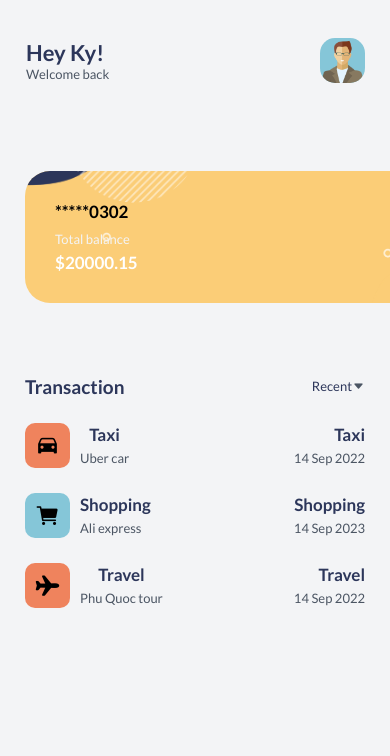
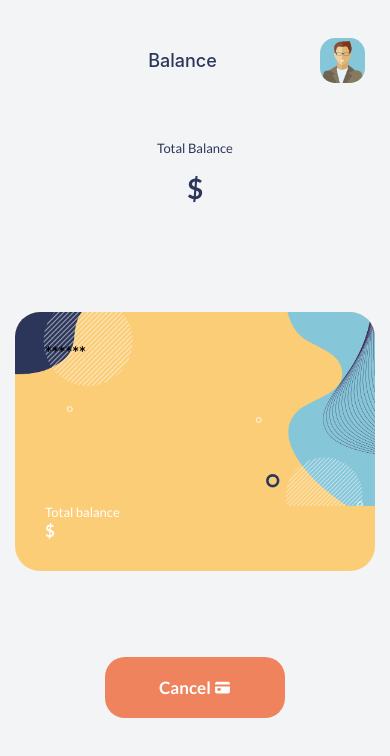
Before and after one commit to dsitweed/react-native-firstA, a React Native app: screen /Balance in a window 390 px wide. Shown: the top 756 px of the page. Built offline with nearby package versions, Linux system fonts and the light colour scheme.

Commit message:
FEAT: balance screen + get data from route in navigate

```diff
--- /dev/null
+++ b/components/Balance/AmountSection.tsx
@@ -0,0 +1,38 @@
+import React, { FunctionComponent } from "react";
+import styled from "styled-components/native";
+import { colors } from "../colors";
+import RegularText from "../Texts/RegularText";
+import SmallText from "../Texts/SmallText";
+import { AmountProps } from "./types";
+
+const AmountSectionBackground = styled.View({
+    width: '100%',
+    paddingTop: '5px',
+    alignItems: 'center',
+    flex: 1,
+});
+
+const AmountSection: FunctionComponent<AmountProps> = (props) => {
+    return (
+        <AmountSectionBackground>
+            <SmallText
+                textStyles={{
+                    color: colors.secondary,
+                    marginBottom: 15,
+                }}
+            >
+                Total Balance
+            </SmallText>
+            <RegularText
+                textStyles={{
+                    color: colors.secondary,
+                    fontSize: 28,
+                }}
+            >
+                ${props.balance}
+            </RegularText>
+        </AmountSectionBackground>
+    );
+}
+
+export default AmountSection;
--- /dev/null
+++ b/components/Balance/BalanceCard.tsx
@@ -0,0 +1,74 @@
+import React, { FunctionComponent } from "react";
+import styled from "styled-components/native";
+import { colors } from "../colors";
+import { BalanceCardProps } from "./types";
+
+// images
+import card_bg from "../../assets/bgs/background_transparent.png";
+import RegularText from "../Texts/RegularText";
+import SmallText from "../Texts/SmallText";
+import { View } from "react-native";
+
+const CardBackground = styled.ImageBackground({
+    height: '75%',
+    width: '100%',
+    resizeMode: 'cover',
+    backgroundColor: colors.accent,
+    borderRadius: '25px',
+    overflow: 'hidden',
+});
+
+const TouchableView = styled.View({
+    justifyContent: 'space-between',
+    alignItems: 'center',
+    padding: '30px',
+    flex: 1,
+
+});
+
+const CardRow = styled.View({
+    flexDirection: 'row',
+    justifyContent: 'space-between',
+    alignItems: 'center',
+    width: '100%',
+});
+
+const Logo = styled.Image({
+    width: '100%',
+    height: '80%',
+    resizeMode: 'contain',
+    flex: 1,
+});
+
+const BalanceCard: FunctionComponent<BalanceCardProps> = (props) => {
+    return (
+        <CardBackground source={card_bg}>
+            <TouchableView>
+                <CardRow>
+                    <RegularText
+                        textStyles={{color: 'black'}}
+                    >
+                        ******{props?.accountNo?.slice(6, 10)}
+                    </RegularText>
+                </CardRow>
+                <CardRow>
+                    <View style={{flex: 3}}>
+                        <SmallText
+                            textStyles={{
+                                color: colors.white
+                            }}
+                        >
+                            Total balance
+                        </SmallText>
+                        <RegularText>
+                            ${props.balance}
+                        </RegularText>
+                    </View>
+                    <Logo source={props.logo} />
+                </CardRow>
+            </TouchableView>
+        </CardBackground>
+    );
+}
+
+export default BalanceCard;
--- /dev/null
+++ b/components/Balance/BalanceCardSection.tsx
@@ -0,0 +1,22 @@
+import React, { FunctionComponent } from "react";
+import styled from "styled-components/native";
+import BalanceCard from "./BalanceCard";
+
+// types
+import { BalanceCardProps } from "./types";
+
+const BalanceCardSectionBackground = styled.View({
+    width: '100%',
+    alignItems: 'center',
+    flex: 2,
+});
+
+const BalanceCardSection: FunctionComponent<BalanceCardProps> = (props) => {
+    return (
+        <BalanceCardSectionBackground>
+            <BalanceCard {...props}/>
+        </BalanceCardSectionBackground>
+    );
+}
+
+export default BalanceCardSection;
--- /dev/null
+++ b/components/Balance/ButtonSection.tsx
@@ -0,0 +1,29 @@
+import React, { FunctionComponent } from "react";
+import styled from "styled-components/native";
+import RegularButton from "../Buttons/RegularButton";
+import { Ionicons } from "@expo/vector-icons";
+import { colors } from "../colors";
+
+
+const ButtonSectionBackground = styled.View({
+    width: '100%',
+    alignItems: 'center',
+    flex: 1,
+});
+
+const ButtonSection: FunctionComponent = () => {
+    return(
+        <ButtonSectionBackground>
+            <RegularButton
+                onPress={() => {}}
+                btnStyles={{
+                    width: '50%'
+                }}
+            >
+                Cancel <Ionicons name="card" size={17} color={colors.white} />
+            </RegularButton>
+        </ButtonSectionBackground>
+    );
+}
+
+export default ButtonSection;
--- /dev/null
+++ b/components/Balance/types.tsx
@@ -0,0 +1,9 @@
+import { CardProps } from "../Cards/types";
+
+export interface AmountProps {
+    balance: number,
+}
+
+export interface BalanceCardProps extends CardProps {
+
+}
--- a/components/Cards/CardItem.tsx
+++ b/components/Cards/CardItem.tsx
@@ -57,7 +57,7 @@
     return (
         <CardBackground source={card_background}>
             <CardTouchable
-                underlayColor={colors.secondary} onPress={handlePress}
+                underlayColor={colors.white} onPress={handlePress}
             >
                 <TouchableView>
                     <CardRow>
--- a/navigators/RootStack.tsx
+++ b/navigators/RootStack.tsx
@@ -11,10 +11,16 @@
 import Profile from "../components/Header/Profile";
 // Customer component
 import Avatar from '../assets/avi/avatar.png';
+// For balance screen
+import { CardProps } from "../components/Cards/types";
+import Balance from "../screens/Balance";
+// Balance back icon
+import { Ionicons } from "@expo/vector-icons";
 
 export type RootStackParamList= {
   Welcome: undefined;
   Home: undefined;
+  Balance: CardProps;
 }
 
 const Stack = createStackNavigator<RootStackParamList>();
@@ -24,7 +30,7 @@
   return(
     <NavigationContainer>
       <Stack.Navigator
-        initialRouteName="Home"
+        initialRouteName="Balance"
         screenOptions={{
           headerStyle: {
             backgroundColor: colors.grayLight,
@@ -63,6 +69,24 @@
             ),
           }}
         />
+        <Stack.Screen
+          name="Balance"
+          component={Balance}
+          options={({ route }) => ({
+            headerTitle: route?.params?.alias,
+            headerTitleAlign: 'center',
+            headerBackImage: (props) => (
+              <Ionicons
+                name="chevron-back"
+                size={25}
+                color={colors.secondary}
+              />
+            ),
+            headerLeftContainerStyle: {
+              paddingLeft: 0
+            }
+          })}
+        />
       </Stack.Navigator>
     </NavigationContainer>
   );
--- /dev/null
+++ b/screens/Balance.tsx
@@ -0,0 +1,34 @@
+import { StatusBar } from "expo-status-bar";
+import React, { FunctionComponent } from "react";
+import styled from "styled-components/native";
+import { colors } from "../components/colors";
+import { Container } from "../components/shared";
+
+const BalanceContainer = styled(Container)({
+    backgroundColor: colors.grayLight,
+    width: '100%',
+    padding: '15px',
+    flex: 1,
+});
+
+// Types
+import { RootStackParamList } from "../navigators/RootStack";
+import { StackScreenProps } from "@react-navigation/stack";
+import AmountSection from "../components/Balance/AmountSection";
+import BalanceCardSection from "../components/Balance/BalanceCardSection";
+import ButtonSection from "../components/Balance/ButtonSection";
+
+type Props = StackScreenProps<RootStackParamList, "Balance">;
+
+const Balance: FunctionComponent<Props> = ({ route }) => {
+    return(
+        <BalanceContainer>
+            <StatusBar style="dark" />
+            <AmountSection balance={route?.params?.balance}/>
+            <BalanceCardSection {...route?.params}/>
+            <ButtonSection />
+        </BalanceContainer>
+    );
+}
+
+export default Balance;
```
